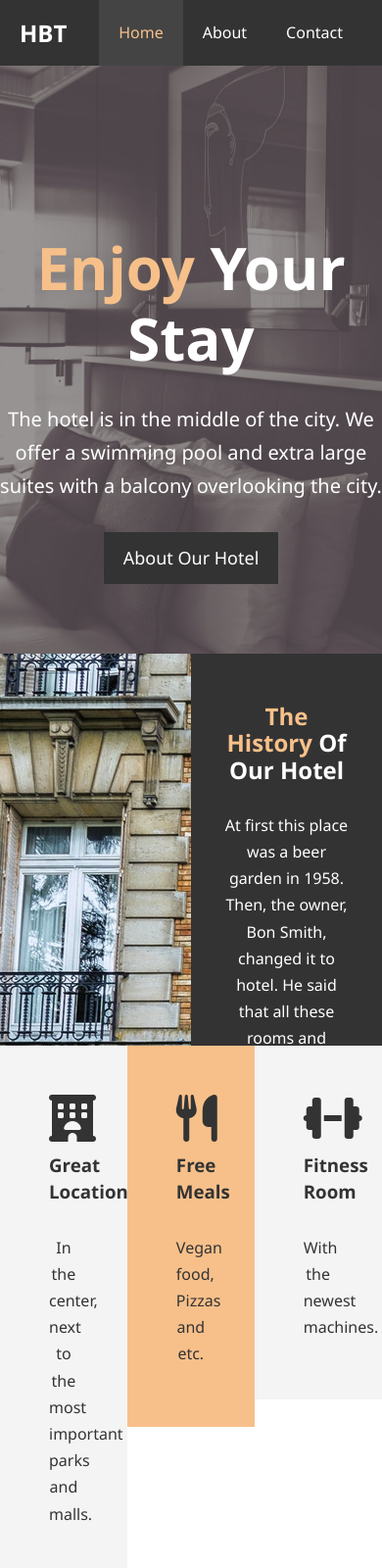
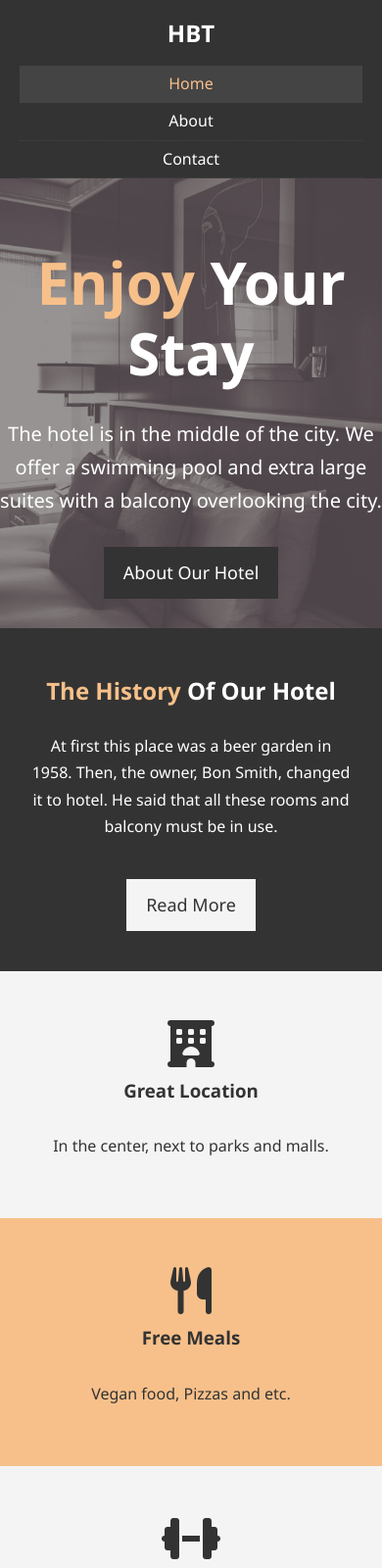
Before and after one commit to tal-mat/hotel_website, a plain HTML site: page index.html in a window 390 px wide. Shown: the top 1600 px of the page at 98% size. Drawn offline with Linux system fonts and the light colour scheme.

Commit message:
Add files via upload

```diff
--- a/about.html
+++ b/about.html
@@ -7,7 +7,8 @@
         <meta http-equiv="X-UA-Compatible" content="ie-edge">
         <meta name="description" content="Welcome to the most extraodinary hotel in Boston Massachusetts">
         <meta name="keywords" content="hotel, boston hotel, new england hotel">
-        <link rel="stylesheet" href="css/style.css"
+        <link rel="stylesheet" href="css/style.css">
+        <link rel="stylesheet" media="screen and (max-width: 768px)" href="css/mobile.css">
     </head>
     <body>
             <header>
--- /dev/null
+++ b/css/mobile.css
@@ -0,0 +1,62 @@
+#navbar .logo {
+    float: none;
+    text-align: center;
+}
+
+#navbar ul, #navbar ul li {
+    float: none;
+}
+
+#navbar ul li a {
+    padding: 5px;
+    border-bottom: #444 dotted 1px;
+}
+
+/* Showcase */
+#showcase {
+    height: 100%;
+}
+
+#showcase .showcase-content {
+    padding-top: 70px;
+    padding-bottom: 30px;
+}
+
+/* Home Info */
+#home-info {
+    height: 350px;
+}
+
+#home-info .info-img {
+    display: none;
+}
+
+#home-info .info-cotent {
+    float: none;
+    width: 100%;
+}
+
+/* Boxes */
+.box {
+    float: none;
+    width: 100%;
+}
+
+/* About */
+#about-info .info-right, #about-info .info-left {
+    float: none;
+    width: 100%;
+}
+
+#about-info .info-right {
+    margin-top: 30px;
+}
+
+.l-heading {
+    text-align: center;
+}
+
+/* Contact */
+#contact-info .box {
+    border-bottom: #444 dotted 1px;
+}
--- a/css/style.css
+++ b/css/style.css
@@ -81,6 +81,7 @@ p {
 
 .l-heading {
     font-size: 40px;
+    line-height: 1.2;
 }
 
 
@@ -101,7 +102,7 @@ p {
     color:#fff;
 }
 
-#navbar h1 {
+#navbar .logo {
     float: left;
     padding-top: 20px;
 }
@@ -154,7 +155,7 @@ p {
 
 /* Home Info */
 #home-info {
-    height: 400px;
+    height: 450px;
 }
 
 #home-info .info-img {
@@ -212,10 +213,10 @@ p {
     min-height: 100%;
 }
 
-/* About Testimonials */
+/* Testimonials */
 
 #testimonials {
-    height: 600px;
+    height: 100%;
     background-image: url('../img/test-bg.jpg');
     background-repeat: no-repeat;
     background-position: center;
--- a/index.html
+++ b/index.html
@@ -8,7 +8,8 @@
         <meta name="description" content="Welcome to the most extraodinary hotel in Boston Massachusetts">
         <meta name="keywords" content="hotel, boston hotel, new england hotel">
         <script src="https://kit.fontawesome.com/96d345eb4e.js" crossorigin="anonymous"></script>
-        <link rel="stylesheet" href="css/style.css"
+        <link rel="stylesheet" href="css/style.css">
+        <link rel="stylesheet" media="screen and (max-width: 768px)" href="css/mobile.css">
     </head>
     <body>
             <header>
@@ -46,7 +47,7 @@
                 <div class="box bg-light">
                     <i class="fa-solid fa-hotel fa-3x"></i>
                     <h3>Great Location</h3>
-                    <p>In the center, next to the most important parks and malls.</p>
+                    <p>In the center, next to parks and malls.</p>
                 </div>
                 <div class="box bg-primary">
                     <i class="fa-solid fa-utensils fa-3x"></i>
```
Also changed, not shown: contact.html (+1 -0 lines), 1 other file.
